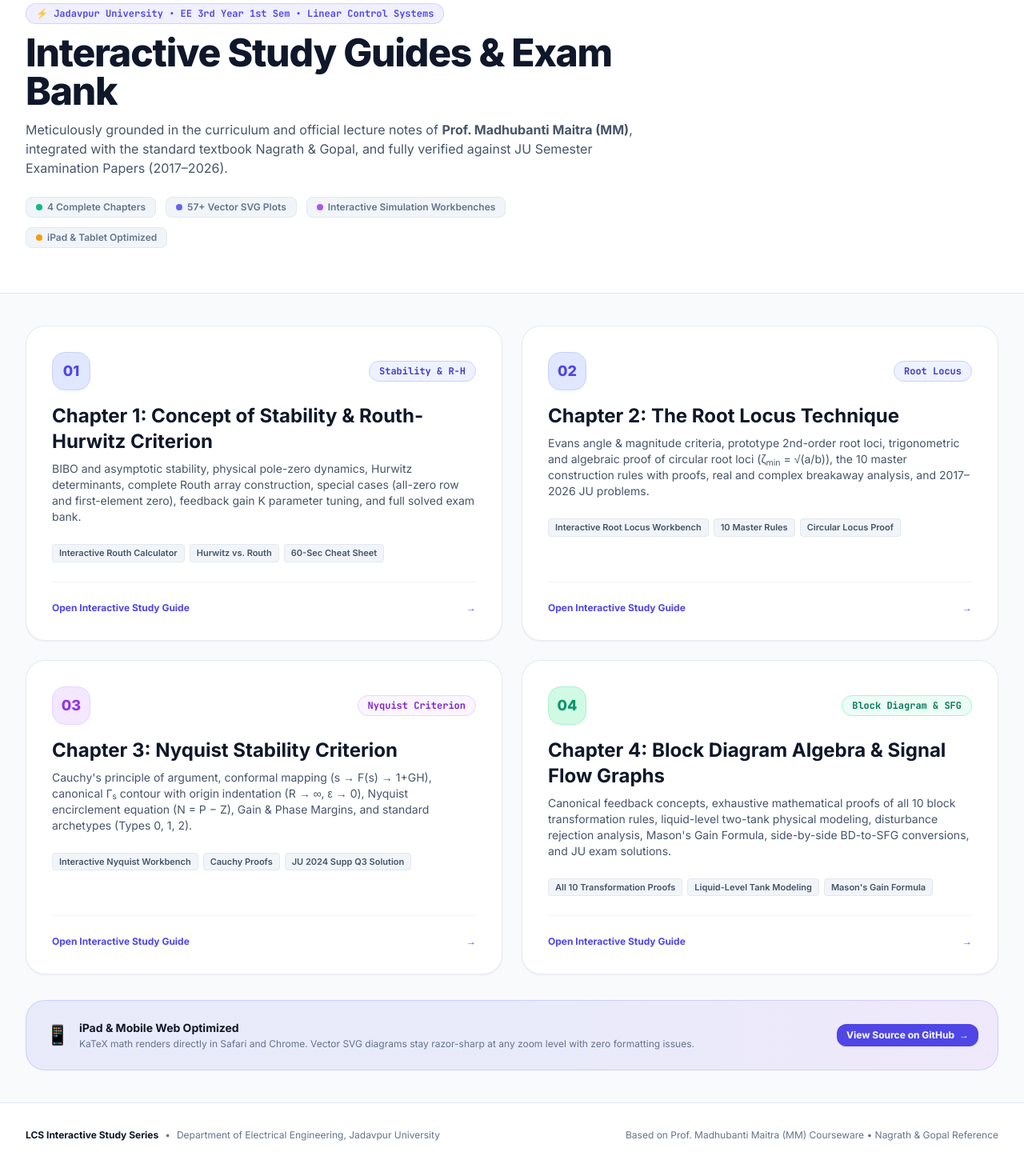
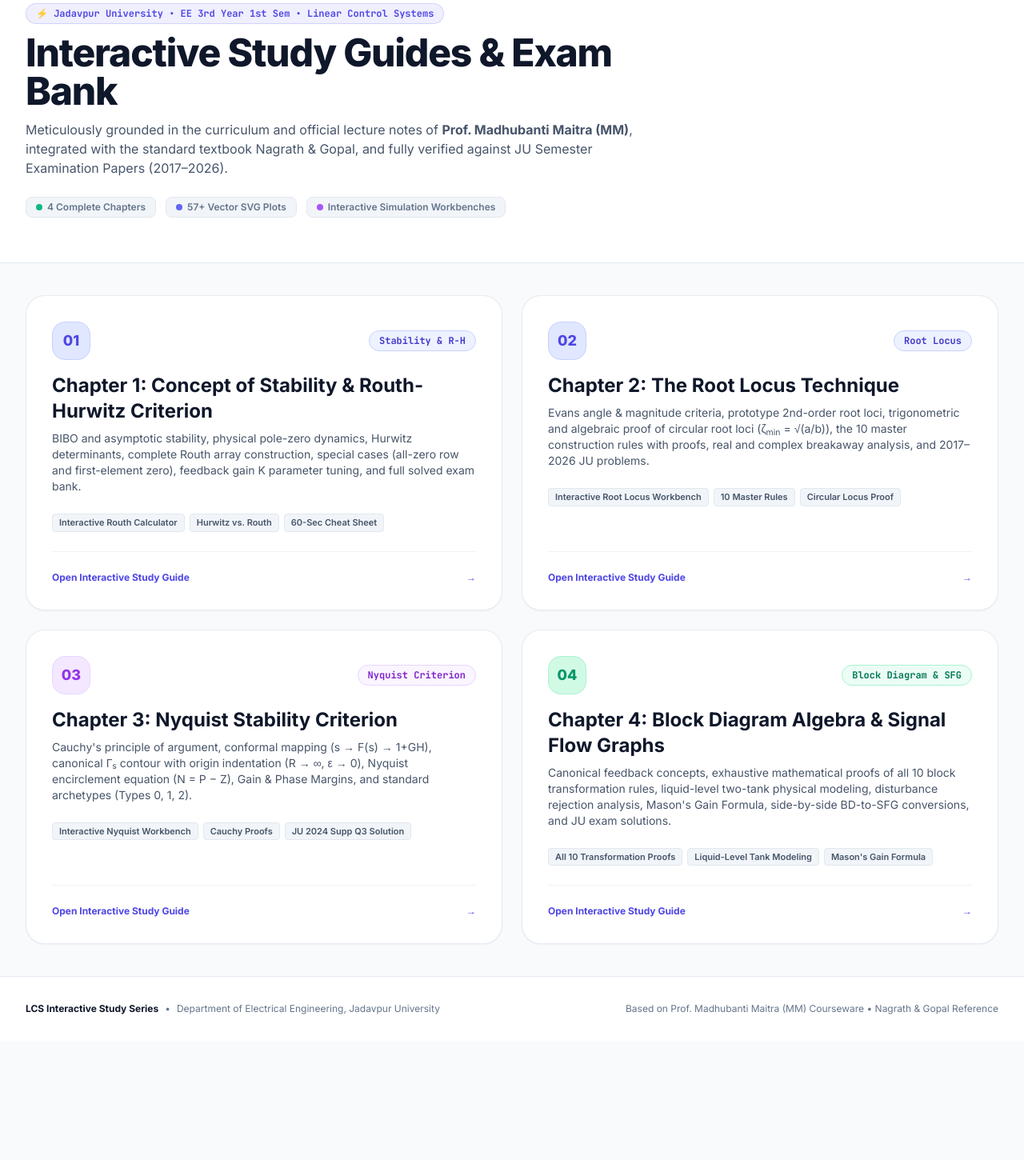
Before and after one commit to soumomo/mm_lcs, a plain HTML site: page index.html in a window 1280 px wide. Shown: the part 110-1560 px from the top of the page at 80% size. After the commit the page ends 1411 px from the top, so only its background shows below. Drawn offline with nearby package versions, Linux system fonts and the light colour scheme.

Commit message:
Remove unnecessary iPad and mobile optimization banners and badges

```diff
--- a/index.html
+++ b/index.html
@@ -106,9 +106,7 @@
                     <span class="inline-flex items-center gap-1.5 px-3 py-1 rounded-lg bg-slate-100 dark:bg-slate-800 border border-slate-200 dark:border-slate-700">
                         <span class="w-2 h-2 rounded-full bg-purple-500"></span> Interactive Simulation Workbenches
                     </span>
-                    <span class="inline-flex items-center gap-1.5 px-3 py-1 rounded-lg bg-slate-100 dark:bg-slate-800 border border-slate-200 dark:border-slate-700">
-                        <span class="w-2 h-2 rounded-full bg-amber-500"></span> iPad &amp; Tablet Optimized
-                    </span>
+
                 </div>
             </div>
         </div>
@@ -244,19 +242,7 @@
 
         </div>
 
-        <!-- iPad & Tablet Banner -->
-        <div class="mt-8 p-6 rounded-3xl bg-gradient-to-r from-brand-500/10 via-indigo-500/10 to-purple-500/10 border border-brand-500/20 flex flex-col sm:flex-row sm:items-center justify-between gap-4">
-            <div class="flex items-center gap-3">
-                <span class="text-2xl">&#128241;</span>
-                <div>
-                    <h3 class="font-bold text-sm text-slate-900 dark:text-white">iPad &amp; Mobile Web Optimized</h3>
-                    <p class="text-xs text-slate-500 dark:text-slate-400 mt-0.5">KaTeX math renders directly in Safari and Chrome. Vector SVG diagrams stay razor-sharp at any zoom level with zero formatting issues.</p>
-                </div>
-            </div>
-            <a href="https://github.com/soumomo/mm_lcs" target="_blank" rel="noopener noreferrer" class="shrink-0 inline-flex items-center gap-1.5 text-xs font-bold px-3 py-1.5 rounded-xl bg-brand-600 hover:bg-brand-500 text-white shadow-sm transition-all">
-                <span>View Source on GitHub</span> &rarr;
-            </a>
-        </div>
+
     </main>
 
     <!-- Footer -->
```
Also changed, not shown: 1 other file.
